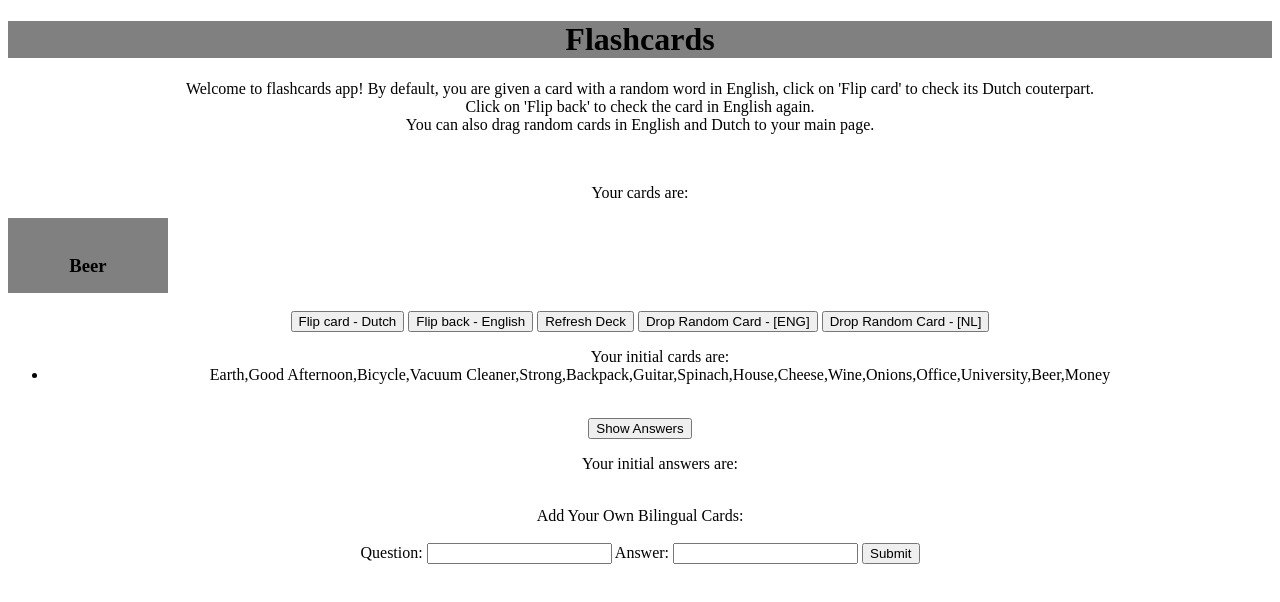
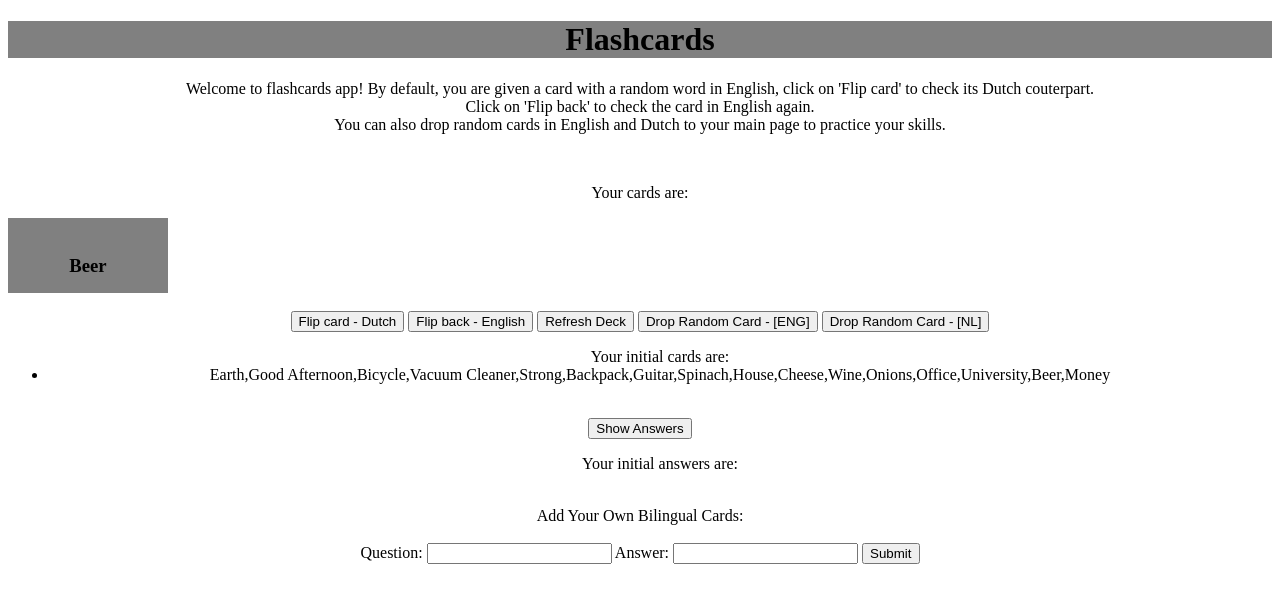
Before and after one commit to bcuz/spectrum, a plain HTML site: page index.html in a window 1280 px wide. Drawn offline with Linux system fonts and the light colour scheme.

Commit message:
did some cosmetic changes in the written content of index html

```diff
--- a/index.html
+++ b/index.html
@@ -19,7 +19,7 @@
                 'Flip
                 card' to check its Dutch couterpart.<br>
                 Click on 'Flip back' to check the card in English again.<br>
-                You can also drag random cards in English and Dutch to your main page.
+                You can also drop random cards in English and Dutch to your main page to practice your skills.
             </p>
             <br>
             <p>Your cards are:</p>
```
